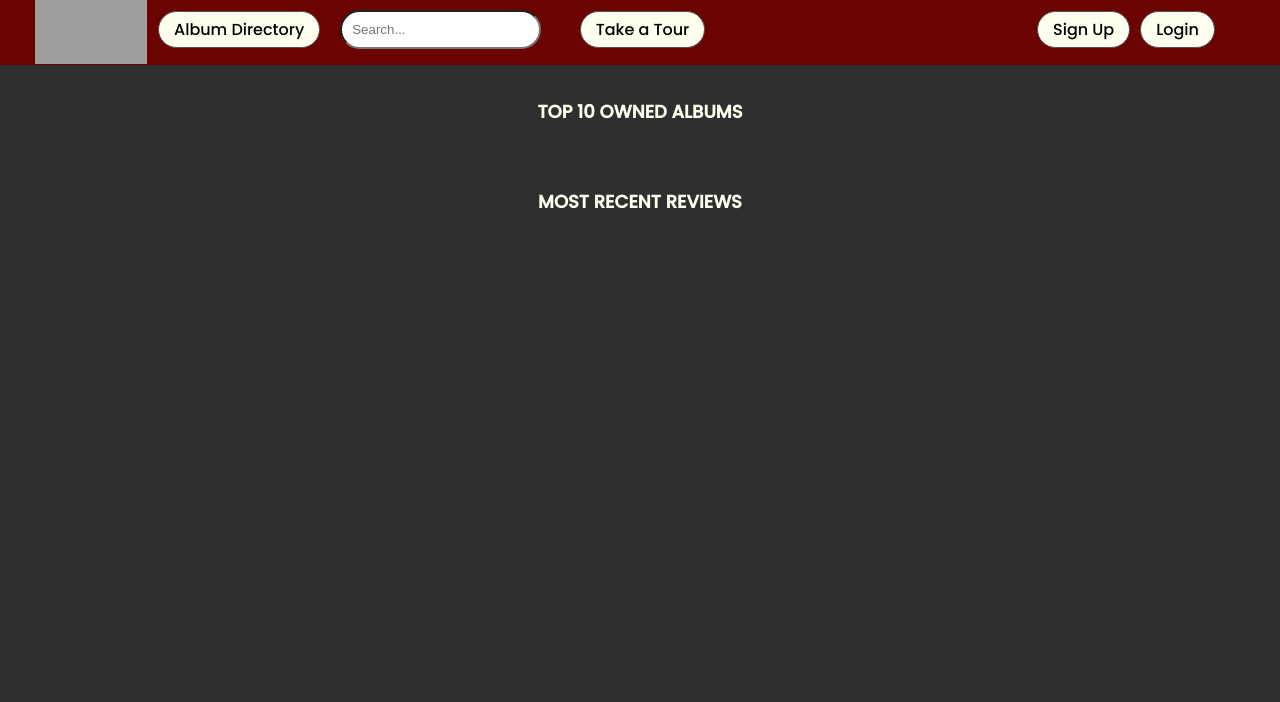
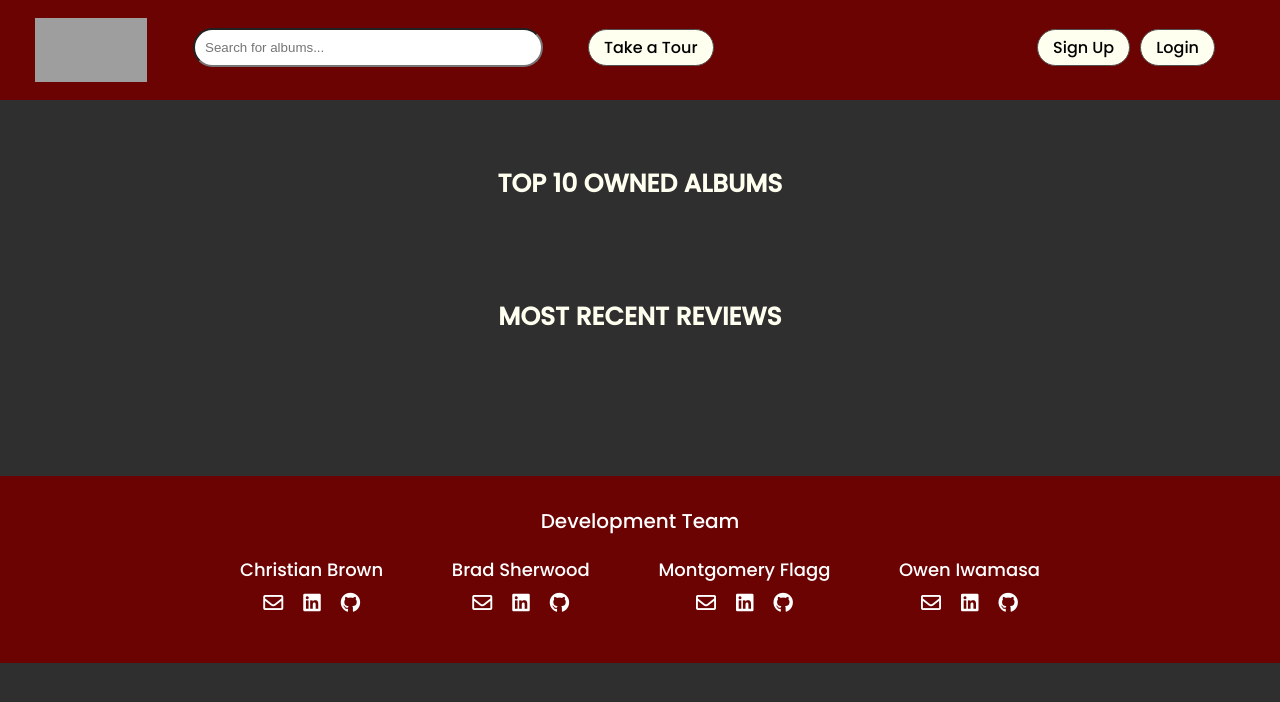
Before and after one commit to chrisbh4/GoodTunes, a Node server app: template views/index.pug in a window 1280 px wide. Shown: the top 702 px of the page. Run offline with Node 20, Linux system fonts and the light colour scheme; the template is opened without the code that fills it, so the values that code supplies are empty; some libraries are stand-ins or nearby versions; grey boxes are pictures that could not be loaded.

Commit message:
restyled navbar and added footer

```diff
--- a/package.json
+++ b/package.json
@@ -28,6 +28,6 @@
   "devDependencies": {
     "dotenv": "^8.2.0",
     "dotenv-cli": "^4.0.0",
-    "nodemon": "^2.0.6"
+    "nodemon": "^2.0.12"
   }
 }
--- /dev/null
+++ b/public/stylesheets/footer.css
@@ -0,0 +1,43 @@
+.footer-content {
+  display: flex;
+  flex-direction: column;
+  align-items: center;
+  justify-content: center;
+  background-color: #6c0303;
+  color: white;
+  font-family: "Poppins", sans-serif;
+  padding: 30px 0px;
+  margin-top: 100px;
+}
+
+.footer-header {
+  font-size: 20px;
+  margin-bottom: 20px;
+}
+
+.footer-info-container {
+  display: flex;
+  width: 800px;
+  justify-content: space-between;
+}
+
+.footer-info {
+  display: flex;
+  flex-direction: column;
+  align-items: center;
+  margin-bottom: 20px;
+}
+
+.footer-title {
+  margin-bottom: 10px;
+  font-size: 18px;
+}
+
+.footer-links a {
+  margin: 10px;
+}
+
+.footer-links i {
+  color: white;
+  font-size: 20px;
+}
--- a/public/stylesheets/index.css
+++ b/public/stylesheets/index.css
@@ -8,11 +8,12 @@ h1 {
 
 h3 {
   font-family: "Poppins", sans-serif;
-  font-size: 18px;
+  font-size: 25px;
   padding: 15px;
   text-transform: uppercase;
   text-align: center;
   color: ivory;
+  padding-top: 40px;
 }
 
 /* table {
@@ -67,7 +68,8 @@ img {
   width: 300px;
   height: 300px;
   object-fit: cover;
-  transition: width 0.2s ease-in-out 0.1s, height 0.2s ease-in-out 0.1s, box-shadow 0.2s ease-in-out 0.1s;
+  transition: width 0.2s ease-in-out 0.1s, height 0.2s ease-in-out 0.1s,
+    box-shadow 0.2s ease-in-out 0.1s;
   /* box-shadow: 0 0 20px 4px rgb(230, 143, 247);, */
 }
 
@@ -160,7 +162,7 @@ form > button {
   margin-bottom: 4px;
 }
 
-.review-comment{
+.review-comment {
   font-style: italic;
 }
 
--- a/public/stylesheets/navbar.css
+++ b/public/stylesheets/navbar.css
@@ -9,33 +9,21 @@ body {
   width: 100%;
   font-size: 16px;
   color: white;
-  font-family: 'Poppins', sans-serif;
+  font-family: "Poppins", sans-serif;
   display: flex;
   justify-content: space-between;
   align-content: space-around;
-  /* display: grid;
-  grid-template-columns: 1fr 1fr 1fr;
-  grid-template-rows: 1fr;
-  grid-template-areas:
-  "left mid right"; */
-  /* position: relative; */
+  height: 100px;
 }
 
 .login-button {
   background-color: ivory;
   font-size: medium;
-  font-family: 'Poppins', sans-serif;
+  font-family: "Poppins", sans-serif;
   border: 1px solid rgb(82, 79, 79);
   margin-top: 10px;
   border-radius: 20px;
   padding: 5px 15px 5px 15px;
-  /* color: snow;
-  text-decoration: none;
-  border: 1px solid snow;
-  border-radius: 20px;
-  padding: 5px 15px 5px 15px;
-  margin-top: 5px;*/
-  /* grid-area: right; */
   margin-left: 10px;
   white-space: nowrap;
 }
@@ -44,19 +32,11 @@ body {
   background-color: ivory;
   margin-left: 150px;
   font-size: medium;
-  font-family: 'Poppins', sans-serif;
+  font-family: "Poppins", sans-serif;
   border: 1px solid rgb(82, 79, 79);
   margin-top: 10px;
   border-radius: 20px;
   padding: 5px 15px 5px 15px;
-  /* color: snow;
-  text-decoration: none;
-  border: 1px solid snow;
-  margin-left: 5px;
-  border-radius: 20px;
-  padding: 5px 15px 5px 15px;
-  margin-right: 5px; */
-  /* grid-area: right; */
   white-space: nowrap;
 }
 
@@ -64,25 +44,22 @@ body {
   background-color: ivory;
   font-size: medium;
   margin-left: 15px;
-  font-family: 'Poppins', sans-serif;
+  font-family: "Poppins", sans-serif;
   border: 1px solid rgb(82, 79, 79);
   margin-top: 10px;
   border-radius: 20px;
   padding: 5px 15px 5px 15px;
-  /* grid-area: right; */
   white-space: nowrap;
 }
 
 .logout-button {
   background-color: ivory;
   font-size: medium;
-  /* margin-left: 125px; */
-  font-family: 'Poppins', sans-serif;
+  font-family: "Poppins", sans-serif;
   border: 1px solid rgb(82, 79, 79);
   margin-top: 10px;
   border-radius: 20px;
   padding: 5px 15px 5px 15px;
-  /* grid-area: right; */
   margin-left: 10px;
   white-space: nowrap;
 }
@@ -91,7 +68,7 @@ body {
   background-color: ivory;
   font-size: medium;
   margin-left: 75px;
-  font-family: 'Poppins', sans-serif;
+  font-family: "Poppins", sans-serif;
   border: 1px solid rgb(82, 79, 79);
   margin-top: 10px;
   border-radius: 20px;
@@ -113,54 +90,47 @@ body {
 .albums-page-button {
   background-color: ivory;
   font-size: medium;
-  font-family: 'Poppins', sans-serif;
+  font-family: "Poppins", sans-serif;
   border: 1px solid rgb(82, 79, 79);
   margin-top: 10px;
   border-radius: 20px;
   padding: 5px 15px 5px 15px;
-  /* font-family: 'Poppins', sans-serif;
-  background-color: rgb(225, 199, 165);
-  border-radius: 20px;
-  padding: 5px 15px 5px 15px;
-  margin-top: 12px; */
-  /* grid-area: left; */
   margin-left: 45px;
   white-space: nowrap;
 }
 
 .navbar-text {
-  font-family: 'Poppins', sans-serif;
+  font-family: "Poppins", sans-serif;
   font-size: x-large;
   font-weight: lighter;
   white-space: nowrap;
 }
 
 .left-navbar {
-    display:flex;
+  display: flex;
   justify-content: left;
-    align-items:center;
-    width: 365px;
+  align-items: center;
+  padding-right: 30px;
+  /* width: 365px; */
 }
 
 .middle-navbar {
   display: flex;
   justify-content: center;
-    align-items:center;
+  align-items: center;
 }
 
 .right-navbar {
   display: flex;
   justify-content: right;
-    align-items:center;
+  align-items: center;
   padding-right: 65px;
-    width: 310px;
+  width: 520px;
 }
 
 .user-buttons {
   padding-right: 55px;
 }
-
-
 
 /* .right-navbar-nonuser {
     margin-left: 55px;
@@ -171,7 +141,7 @@ body {
   height: 65px;
 }
 
-.search form{
+.search form {
   margin-left: 20px;
   display: flex;
   flex-direction: row;
@@ -181,11 +151,10 @@ body {
 .searchInput {
   border-radius: 20px;
   padding: 10px;
+  margin-left: 60px;
+  width: 350px;
 }
 
-/* .searchButton {
-  border-radius: 19px;
-  margin-left: -28px;
-  background-color: ivory;
-  font-size: 20px;
-} */
+.searchInput:focus {
+  outline: none;
+}
--- a/views/index.pug
+++ b/views/index.pug
@@ -1,4 +1,5 @@
 extends layout.pug
+
 block head
     link(rel="stylesheet", href="/stylesheets/index.css")
     <link rel="preconnect" href="https://fonts.googleapis.com">
@@ -13,11 +14,11 @@ block head
 
 block content
     div(class="bodyContainer")
-        div.genres
-            each genre in genres
-                a(href=`/genres/${genre.id}`)
-                    div(class="genresList" id=`picture-${genre.name}`) #{genre.name}
-        h3 Top 10 Owned Albums
+        //- div.genres
+        //-     each genre in genres
+        //-         a(href=`/genres/${genre.id}`)
+        //-             div(class="genresList" id=`picture-${genre.name}`) #{genre.name}
+        h3.top-owned-h3 Top 10 Owned Albums
         div(class='Albums')
             each album in albums
                 div(class="topAlbumList")
@@ -37,3 +38,4 @@ block content
                                         div.review-comment= `\"${review.comment}\"`
                                         div.review-username= `-${review.User.username}`
                                     div.review-rating= `${review.rating} / 10`
+    block content
--- a/views/layout.pug
+++ b/views/layout.pug
@@ -5,9 +5,15 @@ html(lang="en")
     meta(name="viewport", content="width=device-width, initial-scale=1.0")
     title GoodTunes - #{title}
     link(rel='stylesheet' href='/stylesheets/navbar.css')
+    link(rel='stylesheet' href='/stylesheets/footer.css')
     <link rel="preconnect" href="https://fonts.googleapis.com">
     <link rel="preconnect" href="https://fonts.gstatic.com" crossorigin>
     <link href="https://fonts.googleapis.com/css2?family=Poppins:wght@500&display=swap" rel="stylesheet">
+    link(
+    rel="stylesheet"
+    href="https://use.fontawesome.com/releases/v5.5.0/css/all.css"
+    integrity="sha384-B4dIYHKNBt8Bc12p+WXckhzcICo0wtJAoU8YZTY5qE0Id1GSseTk6S+L3BlXeVIU"
+    crossorigin="anonymous")
     block head
     block scripts
   body
@@ -15,13 +21,12 @@ html(lang="en")
       div.left-navbar
         a(href="/")
           img(class="logo" src="https://i.imgur.com/sf38Uhb.png")
-        div.albums-directory
-          form(class='albums-page' action='/albums/' method='get')
-            button(class='albums-page-button' type='submit') Album Directory
+        //- div.albums-directory
+        //-   form(class='albums-page' action='/albums/' method='get')
+        //-     button(class='albums-page-button' type='submit') Album Directory
         div.search
           form(action="/albums/search" method='get')
-            input(class='searchInput' type="search" name='search' placeholder='Search...')
-            //- button(class='searchButton' type='submit') ⌕
+            input(class='searchInput' type="search" name='search' placeholder='Search for albums...')
       if locals.authenticated
         div.middle-navbar
           span(class='navbar-text') Welcome #{user.username}
@@ -40,6 +45,46 @@ html(lang="en")
           form(method='get' action='/users/login')
             button(class="login-button" type='submit') Login
     block content
+    block foot
+      div.footer-content
+        div.footer-header Development Team
+        div.footer-info-container
+            div.footer-info
+                div.footer-title Christian Brown
+                div.footer-links
+                    a(href='chrismbh4@gmail.com')
+                        i.far.fa-envelope
+                    a(href='https://www.linkedin.com/')
+                        i.fab.fa-linkedin
+                    a(href='https://github.com/chrisbh4')
+                        i.fab.fa-github
+            div.footer-info
+                div.footer-title Brad Sherwood
+                div.footer-links
+                    a(href='bradsherwood@gmail.com')
+                        i.far.fa-envelope
+                    a(href='https://www.linkedin.com/')
+                        i.fab.fa-linkedin
+                    a(href='https://github.com/BradSherwood24')
+                        i.fab.fa-github
+            div.footer-info
+                div.footer-title Montgomery Flagg
+                div.footer-links
+                    a(href='monteflagg@gmail.com')
+                        i.far.fa-envelope
+                    a(href='https://linkedin.com/in/montgomeryflagg')
+                        i.fab.fa-linkedin
+                    a(href='https://github.com/theflaggship')
+                        i.fab.fa-github
+            div.footer-info
+                div.footer-title Owen Iwamasa
+                div.footer-links
+                    a(href='owiwamasa@gmail.com')
+                        i.far.fa-envelope
+                    a(href='https://www.linkedin.com/in/owen-iwamasa-6ab3a9166/')
+                        i.fab.fa-linkedin
+                    a(href='https://github.com/owiwamasa')
+                        i.fab.fa-github
 
   //-  span(class='navbar-text')
         a(class="login-button" href='/users/login') Login
```
Also changed, not shown: README.md, 1 other file. Lines whose indentation alone changed are shown as unchanged.
